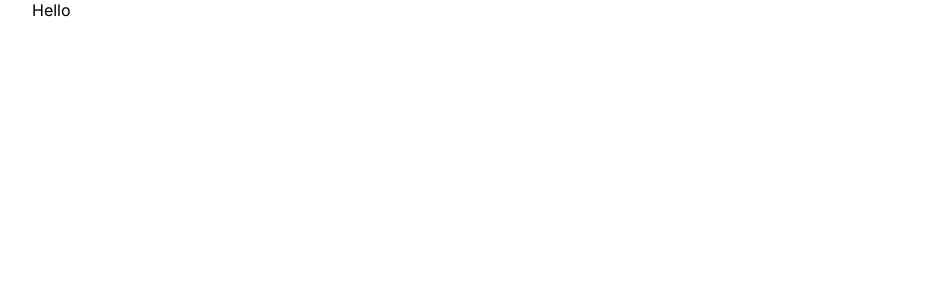
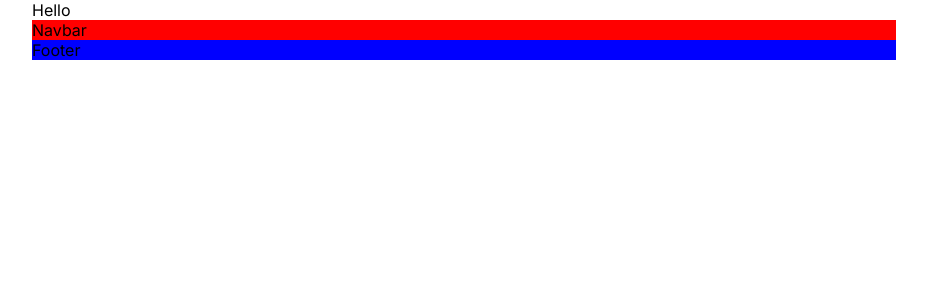
Before and after one commit to Russelllin7789/next-blog, a Next.js app: page / in a window 1280 px wide. Shown: the top 300 px of the page, without its empty margins (176-1103 px from the left). Built offline with nearby package versions, Linux system fonts and the light colour scheme.

Commit message:
add navbar and footer components

```diff
--- a/src/app/page.jsx
+++ b/src/app/page.jsx
@@ -1,5 +1,13 @@
+import Navbar from "@/components/navbar/Navbar";
 import styles from "./homepage.module.css";
+import Footer from "@/components/footer/Footer";
 
 export default function Home() {
-  return <div>Hello</div>;
+  return (
+    <div>
+      <div>Hello</div>
+      <Navbar />
+      <Footer />
+    </div>
+  );
 }
--- /dev/null
+++ b/src/components/footer/Footer.jsx
@@ -0,0 +1,12 @@
+import React from "react";
+import styles from "./footer.module.css";
+
+const Footer = () => {
+  return (
+    <>
+      <div className={styles.container}>Footer</div>
+    </>
+  );
+};
+
+export default Footer;
--- /dev/null
+++ b/src/components/footer/footer.module.css
@@ -0,0 +1,3 @@
+.container {
+  background-color: blue;
+}
--- /dev/null
+++ b/src/components/navbar/Navbar.jsx
@@ -0,0 +1,12 @@
+import React from "react";
+import styles from "./navbar.module.css";
+
+const Navbar = () => {
+  return (
+    <>
+      <div className={styles.container}>Navbar</div>
+    </>
+  );
+};
+
+export default Navbar;
--- /dev/null
+++ b/src/components/navbar/navbar.module.css
@@ -0,0 +1,3 @@
+.container {
+  background-color: red;
+}
```
